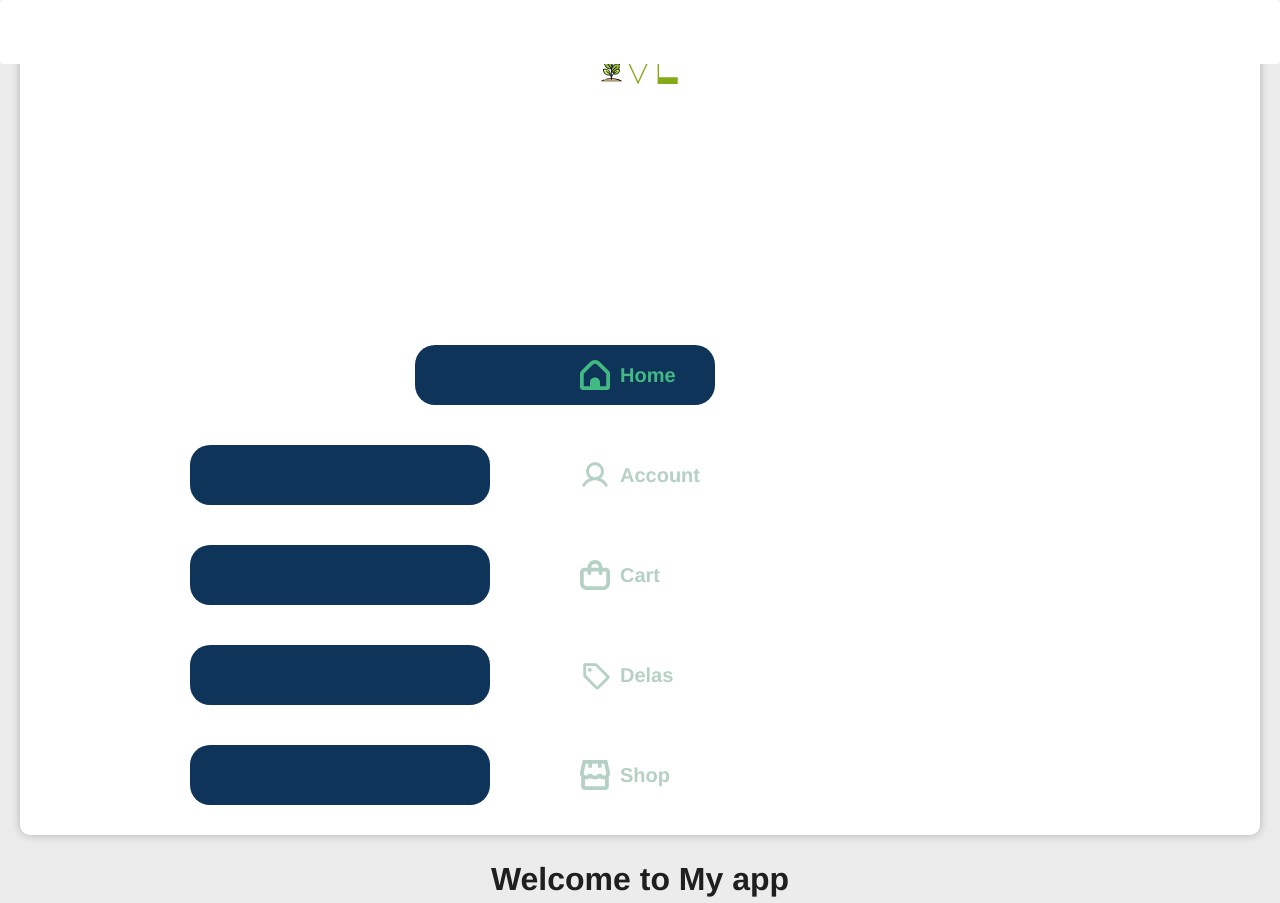
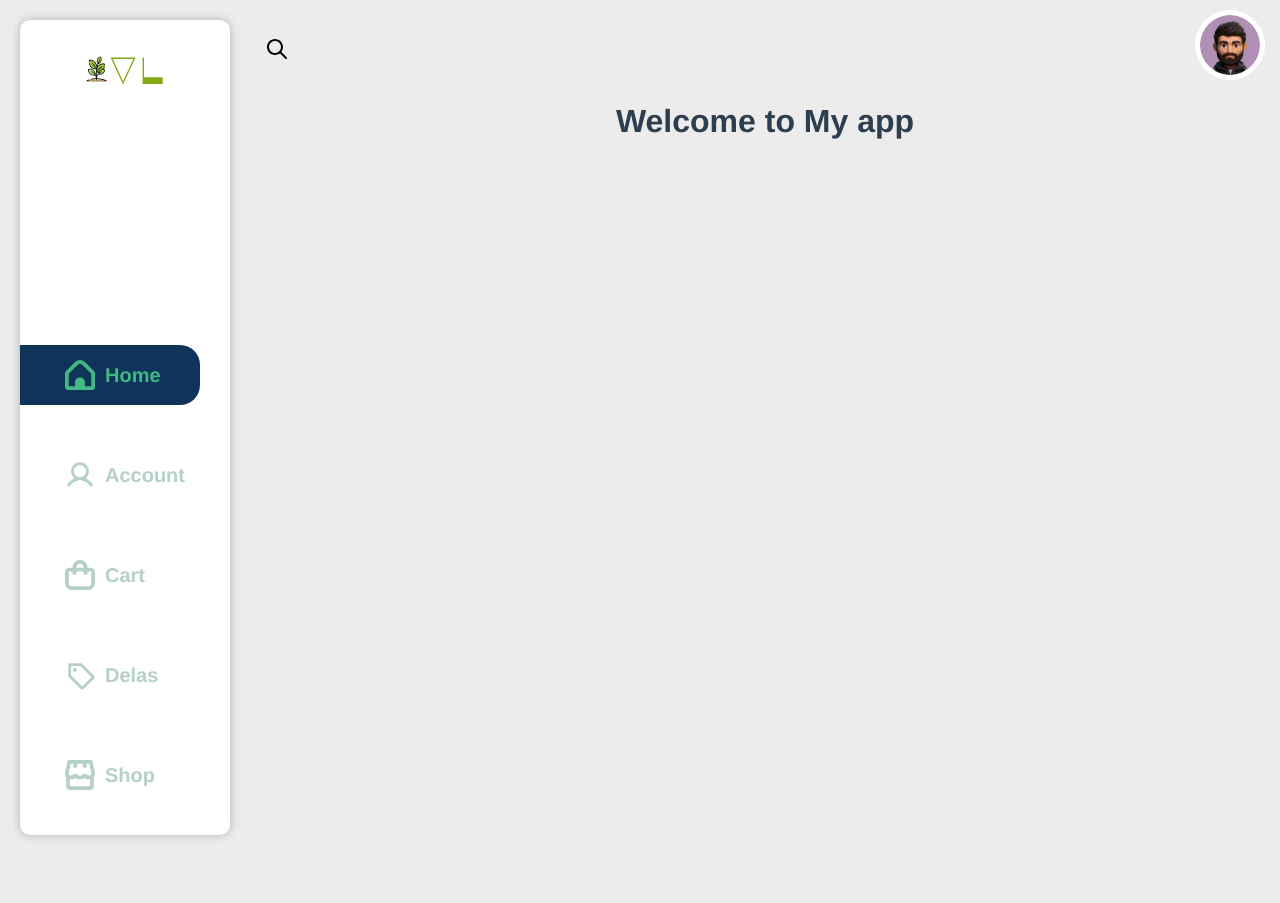
Before and after one commit to genius192x/GreenVill_vue-shop, a Vue app: page / in a window 1280 px wide. After the commit the page ends 855 px from the top, so only its background shows below. Built offline with nearby package versions, Linux system fonts and the light colour scheme.

Commit message:
Сделал header для мобилки

```diff
--- a/src/App.vue
+++ b/src/App.vue
@@ -1,11 +1,8 @@
 <template>
 	<div class="wrapper">
-		<v-app>
-			<v-app-bar :elevation="0" rounded>
-			</v-app-bar>
 		<navbar class="nav"></navbar>
 		<div class="main">
-
+			<Header></Header>
 			<router-view v-slot="{ Component, route }">
 				<!-- Use any custom transition and  to `fade` -->
 				<transition name="fade">
@@ -15,9 +12,6 @@
 
 		</div>
 		<mobile-nav class="nav-mobile"></mobile-nav>
-		</v-app>
-
-
 	</div>
 </template>
 
@@ -25,10 +19,12 @@
 
 import Navbar from '@/components/Navbar'
 import MobileNav from '@/components/MobileNav.vue'
+import Header from './components/Header.vue';
 export default {
 	components:{
 		Navbar,
-		MobileNav
+		MobileNav,
+		Header
 	}
 }
 
--- /dev/null
+++ b/src/components/Header.vue
@@ -0,0 +1,111 @@
+<template>
+	<header class="header">
+		<div class="header__wrapper">
+			<div class="header__search">
+				<form method="get" class="form">
+					<div class="form__field">
+						<my-input @blur="changeForm" placeholder="I search..." class="form__input"></my-input>
+						<div class="form__icon" @click="changeForm">
+							<svg xmlns="http://www.w3.org/2000/svg" width="24" height="24" viewBox="0 0 24 24" fill="none">
+								<path d="M15.7071 14.2929C15.3166 13.9024 14.6834 13.9024 14.2929 14.2929C13.9024 14.6834 13.9024 15.3166 14.2929 15.7071L15.7071 14.2929ZM20.2929 21.7071C20.6834 22.0976 21.3166 22.0976 21.7071 21.7071C22.0976 21.3166 22.0976 20.6834 21.7071 20.2929L20.2929 21.7071ZM10 16C6.68629 16 4 13.3137 4 10H2C2 14.4183 5.58172 18 10 18V16ZM4 10C4 6.68629 6.68629 4 10 4V2C5.58172 2 2 5.58172 2 10H4ZM10 4C13.3137 4 16 6.68629 16 10H18C18 5.58172 14.4183 2 10 2V4ZM16 10C16 13.3137 13.3137 16 10 16V18C14.4183 18 18 14.4183 18 10H16ZM14.2929 15.7071L20.2929 21.7071L21.7071 20.2929L15.7071 14.2929L14.2929 15.7071Z" fill="black"/>
+							</svg>
+						</div>
+					</div>
+				</form>
+			</div>
+			<div class="header__avatar">
+				<img src="../assets/avatars/1.png" alt="">
+			</div>
+		</div>
+	</header>
+</template>
+
+<script>
+import MyButton from '@/components/UI/MyButton'
+import MyInput from '@/components/UI/MyInput'
+	export default {
+		components: {
+			MyButton,
+			MyInput
+		},
+		methods:{
+			changeForm(event){
+				const field = event.target.closest('.form__field');
+				let maxWidth = field.parentNode.scrollWidth;
+
+				if (!field.classList.contains('active')){
+					field.classList.add('active')
+					field.style.width = `${maxWidth}px`;
+					console.log(maxWidth);
+					field.firstChild.focus()
+					// field.previousSibling.focus();
+				}
+				else {
+					field.classList.remove('active')
+					field.style.width='46px'
+				}
+			}
+		}
+	}
+</script>
+
+<style lang="scss">
+	.header{
+		padding: 10px 15px;
+		&__avatar{
+
+			max-width: 70px;
+			img{
+				border: 5px solid #fff;
+				border-radius: 50%;
+				max-width: 100%;
+			}
+		}
+		&__wrapper{
+			align-items: center;
+			display: flex;
+			justify-content: flex-end;
+			gap: 10px;
+		}
+		&__search{
+			width: 100%;
+		}
+	}
+	.form{
+		&__input{
+			width: 100%;
+		}
+		&__icon{
+			height: 24px;
+		}
+		&__field{
+			// background: #fff;
+			// border: 1px solid rgb(185, 185, 185);
+			border-radius: 50%;
+			padding: 5px 0px;
+			display: flex;
+			align-items: center;
+			justify-content: flex-start;
+			width: 46px;
+			transition: width 0.5s ease 0s;
+			.form__input{
+				border-bottom: 1px solid black;
+				width: 0;
+				padding: 5px 0px;
+				transition: all 0.5s ease 0s;
+
+			}
+			&.active{
+				justify-content: flex-end;
+				border-radius: 5px;
+				padding: 5px 10px;
+				transition: width 0.5s ease 0s;
+				.form__input{
+					transition: all 0.1s ease 0s;
+					padding: 5px 10px;
+					width: 100%;
+				}
+			}
+		}
+	}
+</style>
--- /dev/null
+++ b/src/components/UI/MyButton.vue
@@ -0,0 +1,23 @@
+<template>
+	<button class="btn">
+		<slot></slot>
+	</button>
+</template>
+
+<script>
+	export default {
+		name: 'my-button',
+	}
+</script>
+
+<style lang="scss" scoped>
+	.btn{
+		border: 1px solid teal;
+		padding: 10px;
+		margin-right: 15px;
+		border-radius: 4px;
+		background: teal;
+		color: white;
+		cursor: pointer;
+	}
+</style>
--- /dev/null
+++ b/src/components/UI/MyDialog.vue
@@ -0,0 +1,45 @@
+<template>
+	<div class="dialog" v-if="show" @click="hideDialog">
+		<div @click.stop class="dialog__content">
+			<slot></slot>
+		</div>
+	</div>
+</template>
+
+<script>
+	export default {
+		name: 'my-dialog',
+		props: {
+			show: {
+				type: Boolean,
+				default: false,
+			}
+		},
+		methods:{
+			hideDialog(){
+				this.$emit('update:show', false)
+			}
+		}
+	}
+</script>
+
+<style lang="scss" scoped>
+	.dialog{
+		position: fixed;
+		top: 0;
+		left: 0;
+		right: 0;
+		bottom: 0;
+		background: rgba(0,0,0,0.4);
+		display: flex;
+
+		&__content{
+			padding: 10px;
+			background: #fff;
+			border-radius: 10px;
+			margin:  auto;
+			min-height: 50px;
+			min-width: 300px;
+		}
+	}
+</style>
--- /dev/null
+++ b/src/components/UI/MyInput.vue
@@ -0,0 +1,24 @@
+<template>
+	<input :value="modelValue" @input="updateInput" class="input" type="text">
+</template>
+
+<script>
+export default {
+	name: 'my-input',
+	props: {
+		modelValue: [String, Number]
+	},
+	methods:{
+		updateInput(event){
+			this.$emit('update:modelValue', event.target.value)
+		}
+	}
+}
+</script>
+
+<style lang="scss">
+input{
+	padding: 5px;
+	outline: none;
+}
+</style>
--- /dev/null
+++ b/src/components/UI/MySelect.vue
@@ -0,0 +1,34 @@
+<template>
+	<select :value="modelValue" @change="changeOption">
+		<option disabled value="">Выберите из списка</option>
+		<option
+		v-for="option in options"
+		:key="option.value"
+		:value="option.value"
+		>{{ option.name }}</option>
+	</select>
+</template>
+
+<script>
+	export default {
+		name: 'my-select',
+		props: {
+			modelValue:{
+				type: String,
+			},
+			options:{
+				type: Array,
+				default: () => []
+			}
+		},
+		methods:{
+			changeOption(event){
+				this.$emit('update:modelValue', event.target.value)
+			}
+		}
+	}
+</script>
+
+<style lang="scss" scoped>
+
+</style>
--- /dev/null
+++ b/src/components/UI/index.js
@@ -0,0 +1,11 @@
+import MyButton from '@/components/UI/MyButton'
+import MyInput from '@/components/UI/MyInput'
+import MyDialog from '@/components/UI/MyDialog'
+import MySelect from '@/components/UI/MySelect'
+
+export default [
+	MyInput,
+	MyButton,
+	MyDialog,
+	MySelect
+]
--- a/src/main.js
+++ b/src/main.js
@@ -1,12 +1,24 @@
 import { createApp } from 'vue'
 import App from './App.vue'
+import Mycomponents from './components/UI'
 import router from './router'
 import 'vuetify/styles'
 import { createVuetify } from 'vuetify'
 import * as components from 'vuetify/components'
 import * as directives from 'vuetify/directives'
+
 const vuetify = createVuetify({
 	components,
 	directives,
-  })
-createApp(App).use(router).use(vuetify).mount('#app')
+})
+
+const app = createApp(App)
+
+Mycomponents.forEach(component => {
+	app.component(component.name, component)
+})
+
+app
+.use(router)
+.use(vuetify)
+.mount('#app')
```
Also changed, not shown: src/assets/avatars/1.png (added). Lines whose indentation alone changed are shown as unchanged.
